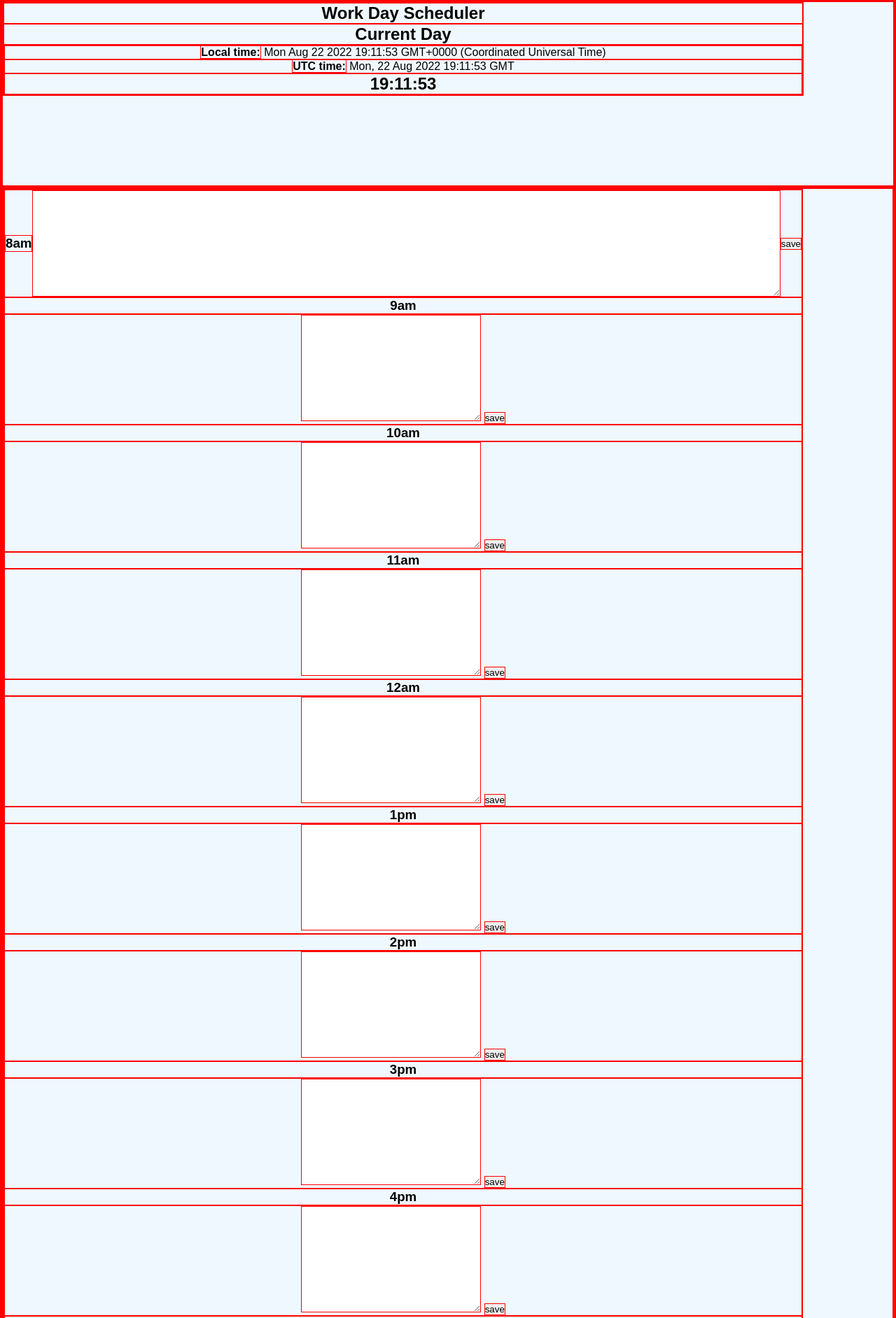
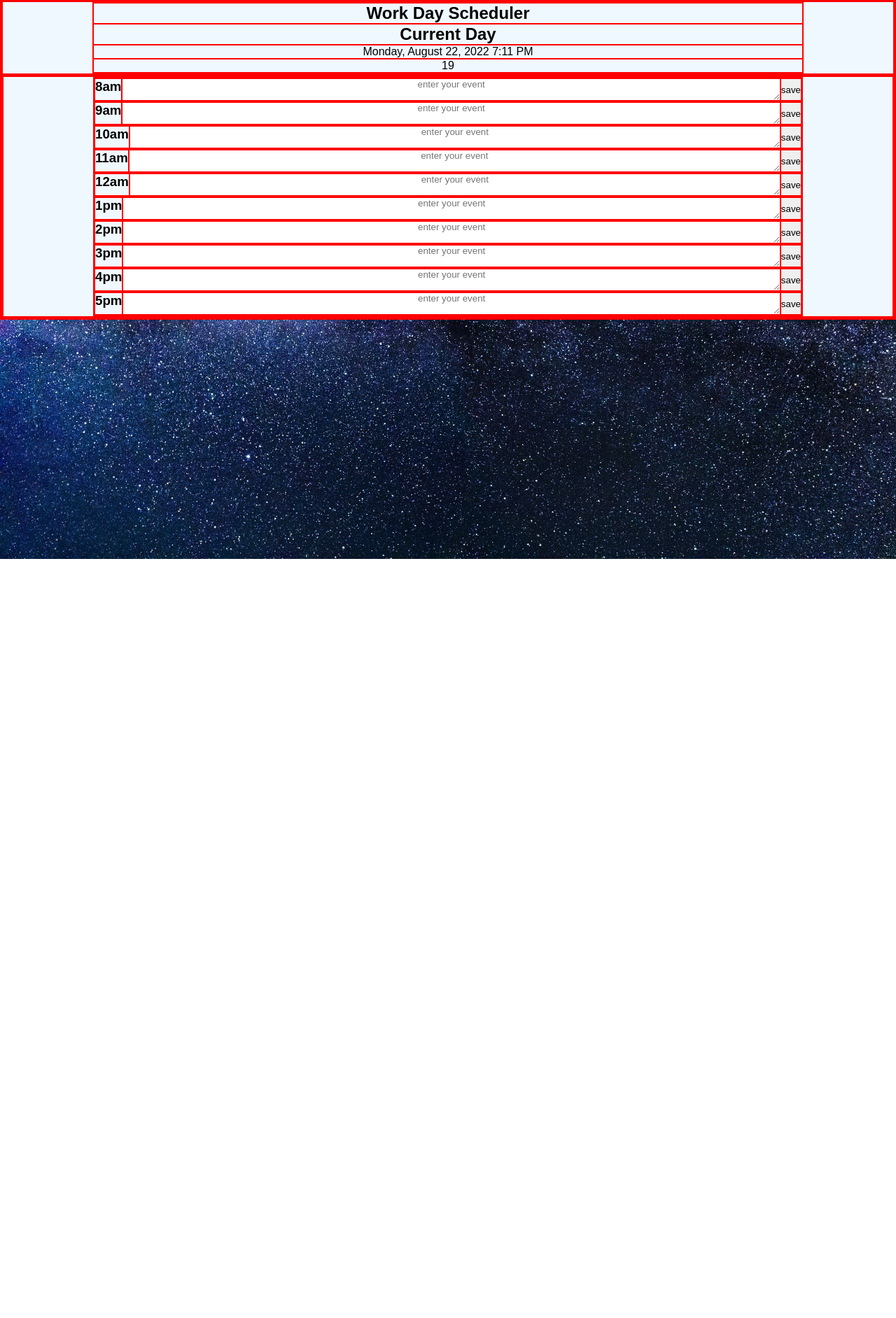
Before and after one commit to Ferrell4/work_day_calander, a plain HTML site: page index.html in a window 1280 px wide. Shown: the part 1-1885 px from the top of the page at 70% size. After the commit the page ends 800 px from the top, so only its background shows below. Drawn offline with nearby package versions, Linux system fonts and the light colour scheme.

Commit message:
JS and CSS update
Figuring out current hour
Added CCS for coloring past and future columns

```diff
--- a/assets/js/script.js
+++ b/assets/js/script.js
@@ -0,0 +1,16 @@
+$('#currentDay').html(moment().format('LLLL'));
+const time1 = 8
+const time2 = 9
+const time3 = 10
+const time4 = 11
+const time5 = 12
+const time6 = 13
+const time7 = 14
+const time8 = 15
+const time9 = 16
+const time10 = 17
+// check for current hour
+const d = new Date();
+let hour = d.getHours();
+
+document.getElementById("demo").innerHTML = hour;
--- a/assets/scss/main.scss
+++ b/assets/scss/main.scss
@@ -24,7 +24,8 @@ body {
   // This allow the browser to automatically center the container horizontally
   margin: 0 auto;
   // This will set space between the inside the container and the border
-  padding: 0px 128px 128px 0px;
+  padding-left: 128px;
+  padding-right: 128px;
   // aligning everthing into center
   align-items: center;
   align-content: center;
@@ -39,12 +40,28 @@ main{
     .time-block{
         .container{
             .time-grid{
-                .eightam{
+                align-items: center;
+                .am8,.am9,.am10,.am11,.pm12,.pm1,.pm2,.pm3,.pm4,.pm5{
                     display: flex;
                     justify-content: center;
-                    align-items: center;
+                    h3{
+                        margin: 0 auto;
+                    }
+                    .event{
+                        width: 100%;
+                        height: 100%;
+                        text-align: center;
+                    }
+
                 }
             }
         }
     }
 }
+.past{
+    background-color: black;
+    color:white;
+}
+.future{
+    background-color: red;
+}
--- a/index.html
+++ b/index.html
@@ -15,21 +15,8 @@
             <nav>
                 <h1>Work Day Scheduler</h1>
                 <h2>Current Day</h2>
-                <div class="Current-day">
-                    <script>
-                        now = new Date();
-                        localtime = now.toString();
-                        utctime = now.toGMTString();
-                        document.write("<p><strong>Local time:</strong> " + localtime + "</p>");
-                        document.write("<p><strong>UTC time:</strong> " + utctime + "</p>");
-                        hours = now.getHours();
-                        mins = now.getMinutes();
-                        secs = now.getSeconds();
-                        document.write("<h2>");
-                        document.write(hours + ":" + mins + ":" + secs);
-                        document.write("</h2>");
-                    </script>
-                </div>
+                <div id = "currentDay"></div>
+                <div id="demo"></div>
             </nav>
         </div>
     </header>
@@ -38,54 +25,54 @@
         <section class="time-block">
             <div class="container">
                 <div class="time-grid">
-                    <div class="eightam">
+                    <div class="am8">
                         <h3>8am</h3>
-                        <textarea name="" id="" cols="150" rows="10"></textarea>
+                        <textarea name="" id="" class = "event" placeholder = "enter your event"></textarea>
                         <button>save</button>
                     </div>
+                    <div class="am9">
                         <h3>9am</h3>
-                    <div class="9am">
-                        <textarea name="" id="" cols="30" rows="10"></textarea>
+                        <textarea name="" id="" class = "event" placeholder = "enter your event"></textarea>
                         <button>save</button>
                     </div>
+                    <div class="am10">
                         <h3>10am</h3>
-                    <div class="10am">
-                        <textarea name="" id="" cols="30" rows="10"></textarea>
+                        <textarea name="" id="" class = "event" placeholder = "enter your event"></textarea>
                         <button>save</button>
                     </div>
+                    <div class="am11">
                         <h3>11am</h3>
-                    <div class="11am">
-                        <textarea name="" id="" cols="30" rows="10"></textarea>
+                        <textarea name="" id="" class = "event" placeholder = "enter your event"></textarea>
                         <button>save</button>
                     </div>
+                    <div class="pm12">
                         <h3>12am</h3>
-                    <div class="12pm">
-                        <textarea name="" id="" cols="30" rows="10"></textarea>
+                        <textarea name="" id="" class = "event" placeholder = "enter your event"></textarea>
                         <button>save</button>
                     </div>
+                    <div class="pm1">
                         <h3>1pm</h3>
-                    <div class="1pm">
-                        <textarea name="" id="" cols="30" rows="10"></textarea>
+                        <textarea name="" id="" class = "event" placeholder = "enter your event"></textarea>
                         <button>save</button>
                     </div>
+                    <div class="pm2">
                         <h3>2pm</h3>
-                    <div class="2pm">
-                        <textarea name="" id="" cols="30" rows="10"></textarea>
+                        <textarea name="" id="" class = "event" placeholder = "enter your event"></textarea>
                         <button>save</button>
                     </div>
+                    <div class="pm3">
                         <h3>3pm</h3>
-                    <div class="3pm">
-                        <textarea name="" id="" cols="30" rows="10"></textarea>
+                        <textarea name="" id="" class = "event" placeholder = "enter your event"></textarea>
                         <button>save</button>
                     </div>
+                    <div class="pm4">
                         <h3>4pm</h3>
-                    <div class="4pm">
-                        <textarea name="" id="" cols="30" rows="10"></textarea>
+                        <textarea name="" id="" class = "event" placeholder = "enter your event"></textarea>
                         <button>save</button>
                     </div>
+                    <div class="pm5">
                         <h3>5pm</h3>
-                    <div class="5pm">
-                        <textarea name="" id="" cols="30" rows="10"></textarea>
+                        <textarea name="" id="" class = "event" placeholder = "enter your event"></textarea>
                         <button>save</button>
                     </div>
                 </div>
@@ -94,6 +81,8 @@
         </section>
     </main>
 
+    <script src="https://cdnjs.cloudflare.com/ajax/libs/jquery/3.2.1/jquery.min.js"></script>
+    <script src="https://cdnjs.cloudflare.com/ajax/libs/moment.js/2.24.0/moment.min.js"></script>
     <script src="./assets/js/script.js"></script>
 </body>
 
```
Also changed, not shown: assets/css/main.css, 1 other file. Lines whose indentation alone changed are shown as unchanged.
